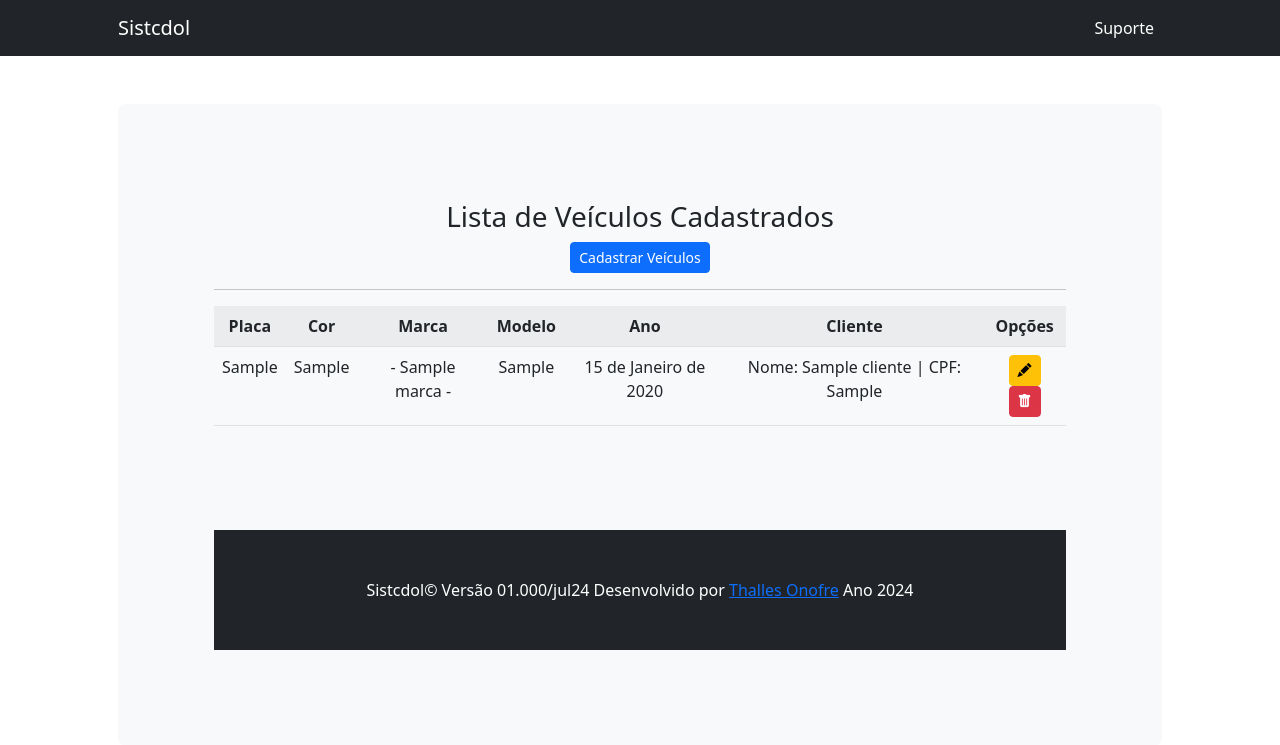
After one commit to thallesonofre/YTB_Sistcdol, a Django app: page /listar/veiculo in a window 1280 px wide. The commit adds this page. Shown: the top 745 px of the page. Run offline with Django 5.2, Linux system fonts and the light colour scheme; tables that the repository leaves empty hold one stand-in row (values such as "Sample post"); some libraries are stand-ins or nearby versions.

Commit message:
Atualização do vídeo 16

```diff
--- a/modulos/models.py
+++ b/modulos/models.py
@@ -14,6 +14,9 @@
 class Marca(models.Model):
     nome = models.CharField(max_length=50)
 
+    def __str__(self):
+        return "- {} -".format(self.nome)
+
 class Veiculo(models.Model):
     placa = models.CharField(max_length=8)
     cor = models.CharField(max_length=20)
@@ -22,6 +25,9 @@
     ano = models.DateField()
     cliente = models.ForeignKey(Cliente, on_delete=models.PROTECT)
 
+    def __str__(self):
+        return "Veículo de placa: {} ".format(self.placa)
+
 class Oleo(models.Model):
     tipo = models.CharField(max_length=20)
     descricao = models.CharField(max_length=70, verbose_name="descrição")
--- a/modulos/templates/modulos/form_excluir.html
+++ b/modulos/templates/modulos/form_excluir.html
@@ -4,7 +4,7 @@
 
 
 {% block conteudo %}
-<h3>Exclusão de cliente</h3>
+<h3>{{ titulo }}</h3>
 
 <p class="lead">Confirme para excluir o registro definitivamente.</p>
 
@@ -17,7 +17,7 @@
 
     {{ form.as_p }}
 
-    <button type="submit" class="btn btn-danger">Excluir</button><br><br>
+    <button type="submit" class="btn btn-danger">{{ botao }}</button><br><br>
 
 </form>
 
--- /dev/null
+++ b/modulos/templates/modulos/listas/veiculo.html
@@ -0,0 +1,50 @@
+{% extends "paginas/modelo.html" %}
+
+{% load static %}
+
+
+{% block conteudo %}
+<h3>Lista de Veículos Cadastrados</h3>
+<a href="{% url "cadastrar_veiculo" %}" class="btn btn-primary btn-sm float-right position-relative">Cadastrar Veículos</a>
+
+<hr>
+
+<div class="table table-responsive">
+    <table class="table table-striped">
+        <tr>
+            <th>Placa</th>
+            <th>Cor</th>
+            <th>Marca</th>
+            <th>Modelo</th>
+            <th>Ano</th>
+            <th>Cliente</th>
+            <th>Opções</th>
+        </tr>
+
+        {% for veiculo in object_list %}
+        <tr>
+            <td>{{ veiculo.placa }}</td>
+            <td>{{ veiculo.cor }}</td>
+            <td>{{ veiculo.marca }}</td>
+            <td>{{ veiculo.modelo }}</td>
+            <td>{{ veiculo.ano }}</td>
+            <td>{{ veiculo.cliente }}</td>
+            <td>
+                <a href="{% url "editar_veiculo" veiculo.pk %}" class="btn btn-warning btn-sm" title="Editar">
+                    <i class="bi bi-pencil-fill"></i>
+                </a>
+                <a href="{% url "excluir_veiculo" veiculo.pk %}" class="btn btn-danger btn-sm" title="Excluir">
+                    <i class="bi bi-trash-fill"></i>
+                </a>
+            </td>
+        </tr>
+        {% empty %}
+        <tr>
+            <td colspan="3">Nenhum veículo cadastrado.</td>
+        </tr>
+        {% endfor %}
+
+
+    </table>
+</div><br><br><br>
+{% endblock conteudo %}
--- a/modulos/urls.py
+++ b/modulos/urls.py
@@ -1,26 +1,34 @@
 from django.urls import path
-from .views import ClienteCreate
-from .views import ClienteUpdate
-from .views import ClienteDelete
-from .views import ClienteList
+from .views import ClienteCreate, MarcaCreate, VeiculoCreate
+from .views import ClienteUpdate, MarcaUpdate, VeiculoUpdate
+from .views import ClienteDelete, MarcaDelete, VeiculoDelete
+from .views import ClienteList, MarcaList, VeiculoList
 
 
 
 urlpatterns = [
     #create
     path('cadastrar/cliente', ClienteCreate.as_view(), name="cadastrar_cliente"),
+    path('cadastrar/marca', MarcaCreate.as_view(), name="cadastrar_marca"),
+    path('cadastrar/veiculo', VeiculoCreate.as_view(), name="cadastrar_veiculo"),
 
 
     #Update
     path('editar/cliente/<int:pk>', ClienteUpdate.as_view(), name="editar_cliente"),
+    path('editar/marca/<int:pk>', MarcaUpdate.as_view(), name="editar_marca"),
+    path('editar/veiculo/<int:pk>', VeiculoUpdate.as_view(), name="editar_veiculo"),
 
 
     #Delete
     path('excluir/cliente/<int:pk>', ClienteDelete.as_view(), name="excluir_cliente"),
+    path('excluir/marca/<int:pk>', MarcaDelete.as_view(), name="excluir_marca"),
+    path('excluir/veiculo/<int:pk>', VeiculoDelete.as_view(), name="excluir_veiculo"),
 
 
     #Liste
     path('listar/clientes', ClienteList.as_view(), name="listar_clientes"),
+    path('listar/marcas', MarcaList.as_view(), name="listar_marcas"),
+    path('listar/veiculo', VeiculoList.as_view(), name="listar_veiculos"),
 
 
 ]
--- a/modulos/views.py
+++ b/modulos/views.py
@@ -2,7 +2,7 @@
 from django.views.generic.list import ListView
 from django.urls import reverse_lazy
 
-from .models import Cliente
+from .models import Cliente, Marca, Veiculo
 
 # Create your views here.
 
@@ -18,6 +18,36 @@
         context = super().get_context_data(*args, **kwargs)
 
         context['titulo'] = "Cadastro de Cliente"
+        context['botao'] = "Cadastrar"
+
+        return context
+
+
+class MarcaCreate(CreateView):
+    model = Marca
+    fields = ['nome']
+    template_name = 'modulos/form.html'
+    success_url = reverse_lazy('listar_marcas')
+
+    def get_context_data(self, *args, **kwargs):
+        context = super().get_context_data(*args, **kwargs)
+
+        context['titulo'] = "Cadastro de Marca"
+        context['botao'] = "Cadastrar"
+
+        return context
+
+
+class VeiculoCreate(CreateView):
+    model = Veiculo
+    fields = ['placa', 'cor', 'marca', 'modelo', 'ano', 'cliente']
+    template_name = 'modulos/form.html'
+    success_url = reverse_lazy('listar_veiculos')
+
+    def get_context_data(self, *args, **kwargs):
+        context = super().get_context_data(*args, **kwargs)
+
+        context['titulo'] = "Cadastro de Veículo"
         context['botao'] = "Cadastrar"
 
         return context
@@ -41,6 +71,36 @@
         return context
 
 
+class MarcaUpdate(UpdateView):
+    model = Marca
+    fields = ['nome']
+    template_name = 'modulos/form.html'
+    success_url = reverse_lazy('listar_marcas')
+
+    def get_context_data(self, *args, **kwargs):
+        context = super().get_context_data(*args, **kwargs)
+
+        context['titulo'] = "Atualizar Cadastro de Marca"
+        context['botao'] = "Atualizar"
+
+        return context
+
+
+class VeiculoUpdate(UpdateView):
+    model = Veiculo
+    fields = ['placa', 'cor', 'marca', 'modelo', 'ano', 'cliente']
+    template_name = 'modulos/form.html'
+    success_url = reverse_lazy('listar_veiculos')
+
+    def get_context_data(self, *args, **kwargs):
+        context = super().get_context_data(*args, **kwargs)
+
+        context['titulo'] = "Atualizar Cadastro de Veículo"
+        context['botao'] = "Atualizar"
+
+        return context
+
+
 
 #Deletes
 class ClienteDelete(DeleteView):
@@ -48,9 +108,55 @@
     template_name = 'modulos/form_excluir.html'
     success_url = reverse_lazy('listar_clientes')
 
+    def get_context_data(self, *args, **kwargs):
+        context = super().get_context_data(*args, **kwargs)
+
+        context['titulo'] = "Exclusão de Cliente"
+        context['botao'] = "Excluir"
+
+        return context
+
+
+class MarcaDelete(DeleteView):
+    model = Marca
+    template_name = 'modulos/form_excluir.html'
+    success_url = reverse_lazy('listar_marcas')
+
+    def get_context_data(self, *args, **kwargs):
+        context = super().get_context_data(*args, **kwargs)
+
+        context['titulo'] = "Exclusão de Marca"
+        context['botao'] = "Excluir"
+
+        return context
+
+
+class VeiculoDelete(DeleteView):
+    model = Veiculo
+    template_name = 'modulos/form_excluir.html'
+    success_url = reverse_lazy('listar_veiculos')
+
+    def get_context_data(self, *args, **kwargs):
+        context = super().get_context_data(*args, **kwargs)
+
+        context['titulo'] = "Exclusão de Veículo"
+        context['botao'] = "Excluir"
+
+        return context
+
 
 
 #Liste
 class ClienteList(ListView):
     model = Cliente
     template_name = 'modulos/listas/cliente.html'
+
+
+class MarcaList(ListView):
+    model = Marca
+    template_name = 'modulos/listas/marca.html'
+
+
+class VeiculoList(ListView):
+    model = Veiculo
+    template_name = 'modulos/listas/veiculo.html'
--- a/paginas/templates/paginas/modelo.html
+++ b/paginas/templates/paginas/modelo.html
@@ -28,7 +28,7 @@
          {% block menu %}
         <nav class="navbar navbar-expand-lg navbar-dark bg-dark">
             <div class="container px-lg-5">
-                <a class="navbar-brand" href="">Sistcdol</a>
+                <a class="navbar-brand" href="/">Sistcdol</a>
                 <button class="navbar-toggler" type="button" data-bs-toggle="collapse" data-bs-target="#navbarSupportedContent" aria-controls="navbarSupportedContent" aria-expanded="false" aria-label="Toggle navigation"><span class="navbar-toggler-icon"></span></button>
                 <div class="collapse navbar-collapse" id="navbarSupportedContent">
                     <ul class="navbar-nav ms-auto mb-2 mb-lg-0">
```
Also changed, not shown: modulos/templates/modulos/listas/marca.html (added, +40 -0 lines), paginas/templates/paginas/index.html (+4 -4 lines).
